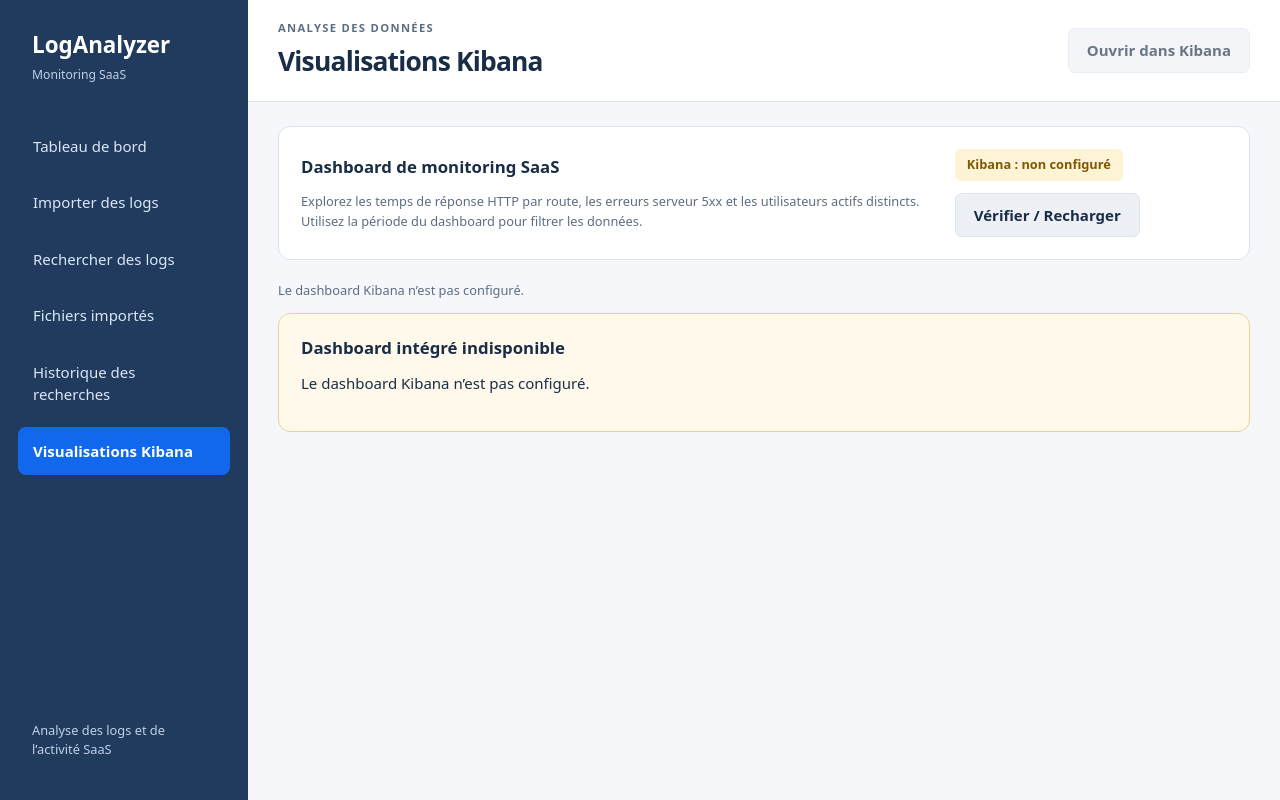
After one commit to BigData-LogAnalyser/loganalyzer-saas-monitoring, a Flask app: page /kibana in a window 1280 px wide. The commit adds this page. Run offline with Flask 3, Linux system fonts and the light colour scheme.

Commit message:
feat: intégrer Kibana et surveiller les six services

```diff
--- a/app/main.py
+++ b/app/main.py
@@ -621,3 +621,12 @@ else:
     from service_health import register_service_health
 
 register_service_health(app)
+
+
+# Dashboard Kibana intégré.
+if __package__:
+    from .kibana import register_kibana
+else:
+    from kibana import register_kibana
+
+register_kibana(app)
--- a/app/static/dashboard.css
+++ b/app/static/dashboard.css
@@ -470,7 +470,7 @@ tbody tr:focus-within {
 .services-heading .button { font-size: .8rem; }
 .services-list {
   display: grid;
-  grid-template-columns: repeat(5, minmax(0, 1fr));
+  grid-template-columns: repeat(6, minmax(0, 1fr));
   gap: 10px;
   list-style: none;
   margin: 0;
@@ -561,3 +561,16 @@ tbody tr:focus-within {
   display: flow-root;
   overflow: hidden;
 }
+
+/* Actions de l’en-tête : Swagger et import. */
+.topbar-actions {
+  display: flex;
+  flex-wrap: wrap;
+  align-items: center;
+  gap: 10px;
+  min-width: 0;
+}
+@media (max-width: 520px) {
+  .topbar-actions { width: 100%; }
+  .topbar-actions .button { flex: 1; }
+}
--- /dev/null
+++ b/app/static/kibana.css
@@ -0,0 +1,47 @@
+.kibana-intro {
+  display: flex;
+  justify-content: space-between;
+  align-items: center;
+  gap: 20px;
+}
+.kibana-intro .hint { margin-bottom: 0; max-width: 850px; }
+.kibana-controls { display: flex; flex-wrap: wrap; gap: 12px; align-items: center; }
+.kibana-state {
+  padding: 6px 12px;
+  border-radius: 6px;
+  font-size: .8rem;
+  font-weight: 650;
+  background: #edf1f6;
+}
+.kibana-state[data-state="available"] { background: #e7f5ed; color: #116441; }
+.kibana-state[data-state="degraded"],
+.kibana-state[data-state="disabled"],
+.kibana-state[data-state="unconfigured"] { background: #fff3d6; color: #805800; }
+.kibana-state[data-state="unavailable"] { background: #fff0f2; color: #9b1c30; }
+.kibana-embedded { padding: 0; overflow: hidden; }
+#kibana-frame {
+  display: block;
+  width: 100%;
+  height: max(760px, calc(100vh - 260px));
+  border: 0;
+  background: white;
+}
+.kibana-frame-help {
+  display: flex;
+  align-items: center;
+  justify-content: space-between;
+  flex-wrap: wrap;
+  gap: 12px;
+  padding: 16px 20px;
+  border-top: 1px solid var(--border);
+}
+.kibana-frame-help .hint { margin: 0; }
+.kibana-fallback { background: #fff9eb; border-color: #ebd397; }
+@media (max-width: 1000px) {
+  .kibana-intro { flex-direction: column; align-items: flex-start; }
+}
+@media (max-width: 520px) {
+  .kibana-controls, .kibana-frame-help .button { width: 100%; }
+  .kibana-controls .button { flex: 1; }
+  #kibana-frame { height: 1100px; }
+}
--- /dev/null
+++ b/app/static/kibana.js
@@ -0,0 +1,86 @@
+"use strict";
+(() => {
+  const byId = (id) => document.getElementById(id);
+  const frame = byId("kibana-frame");
+  const embedded = byId("kibana-embedded");
+  const fallback = byId("kibana-fallback");
+  const state = byId("kibana-state");
+  const message = byId("kibana-status");
+  const retry = byId("kibana-retry");
+  let busy = false;
+  let displayProblem = false;
+
+  function showFallback(text) {
+    embedded.hidden = true;
+    fallback.hidden = false;
+    byId("kibana-fallback-message").textContent = text;
+    frame.removeAttribute("src");
+  }
+
+  async function check(force = false) {
+    if (busy || (document.hidden && !force)) return;
+    busy = true;
+    retry.disabled = true;
+    const controller = new AbortController();
+    const timeout = setTimeout(() => controller.abort(), 7000);
+
+    if (force) {
+      displayProblem = false;
+      frame.removeAttribute("src");
+    }
+
+    try {
+      const response = await fetch("/api/v1/kibana/status", {
+        signal: controller.signal, cache: "no-store",
+      });
+      if (!response.ok) throw new Error("status");
+      const data = await response.json();
+      const labels = {
+        available: "Kibana : disponible",
+        degraded: "Kibana : dégradé",
+        unavailable: "Kibana : indisponible",
+        unconfigured: "Kibana : non configuré",
+        disabled: "Affichage intégré désactivé",
+      };
+      state.dataset.state = data.state;
+      state.textContent = labels[data.state] || "Kibana : état inconnu";
+      message.textContent = data.message;
+
+      if (data.can_embed && frame.dataset.src && !displayProblem) {
+        fallback.hidden = true;
+        embedded.hidden = false;
+        if (!frame.hasAttribute("src")) frame.src = frame.dataset.src;
+      } else if (!displayProblem) {
+        showFallback(data.message);
+      }
+    } catch (error) {
+      state.dataset.state = "unavailable";
+      state.textContent = "Kibana : vérification impossible";
+      message.textContent = "La disponibilité ne peut pas être vérifiée.";
+      showFallback("Réessayez ou ouvrez le dashboard directement dans Kibana.");
+    } finally {
+      clearTimeout(timeout);
+      retry.disabled = false;
+      busy = false;
+    }
+  }
+
+  retry.addEventListener("click", () => check(true));
+  byId("kibana-display-error").addEventListener("click", () => {
+    displayProblem = true;
+    showFallback(
+      "Le dashboard ne s’affiche pas correctement ici. " +
+      "Ouvrez-le dans Kibana ou utilisez « Vérifier / Recharger »."
+    );
+    message.textContent = "Problème d’affichage signalé.";
+  });
+  frame.addEventListener("error", () => {
+    displayProblem = true;
+    showFallback("Le chargement a échoué. Ouvrez le dashboard dans Kibana.");
+  });
+  document.addEventListener("visibilitychange", () => {
+    if (!document.hidden) check();
+  });
+  check();
+  setInterval(() => check(), 30000);
+})();
--- a/app/static/services_health.js
+++ b/app/static/services_health.js
@@ -9,7 +9,7 @@
   const checked = byId("services-checked");
 
   const names = [
-    "Webapp Flask", "Elasticsearch", "MongoDB", "Redis", "Logstash",
+    "Webapp Flask", "Elasticsearch", "MongoDB", "Redis", "Logstash", "Kibana",
   ];
   const labels = {
     available: "Disponible",
--- a/app/templates/files.html
+++ b/app/templates/files.html
@@ -27,7 +27,7 @@
   <a href="{{ url_for('search.search_page') }}">Rechercher des logs</a>
   <a href="{{ url_for('files.files_page') }}" aria-current="page">Fichiers importés</a>
   <a href="{{ url_for('search_history.history_page') }}">Historique des recherches</a>
-  <a href="{{ url_for('api_docs.swagger_ui') }}">Swagger</a>
+  <a href="{{ url_for('kibana.kibana_page') }}">Visualisations Kibana</a>
 </nav>
     <p class="sidebar-note">Analyse des logs et de l’activité SaaS</p>
   </aside>
@@ -49,7 +49,7 @@
   <a href="{{ url_for('search.search_page') }}">Rechercher des logs</a>
   <a href="{{ url_for('files.files_page') }}" aria-current="page">Fichiers importés</a>
   <a href="{{ url_for('search_history.history_page') }}">Historique des recherches</a>
-  <a href="{{ url_for('api_docs.swagger_ui') }}">Swagger</a>
+  <a href="{{ url_for('kibana.kibana_page') }}">Visualisations Kibana</a>
 </nav>
     </details>
 <main id="main-content">
--- a/app/templates/import.html
+++ b/app/templates/import.html
@@ -17,7 +17,7 @@
   <a href="{{ url_for('search.search_page') }}">Rechercher des logs</a>
   <a href="{{ url_for('files.files_page') }}">Fichiers importés</a>
   <a href="{{ url_for('search_history.history_page') }}">Historique des recherches</a>
-  <a href="{{ url_for('api_docs.swagger_ui') }}">Swagger</a>
+  <a href="{{ url_for('kibana.kibana_page') }}">Visualisations Kibana</a>
 </nav>
 {% endmacro %}
 
--- /dev/null
+++ b/app/templates/kibana.html
@@ -0,0 +1,112 @@
+<!doctype html>
+<html lang="fr">
+<head>
+  <meta charset="utf-8">
+  <meta name="viewport" content="width=device-width, initial-scale=1">
+  <title>Visualisations Kibana — LogAnalyzer</title>
+  <link rel="stylesheet"
+        href="{{ url_for('static', filename='dashboard.css') }}">
+  <link rel="stylesheet"
+        href="{{ url_for('static', filename='kibana.css') }}">
+  <script defer src="{{ url_for('static', filename='kibana.js') }}"></script>
+</head>
+{% macro navigation(label) %}
+<nav aria-label="{{ label }}">
+  <a href="/dashboard">Tableau de bord</a>
+  <a href="{{ url_for('home') }}">Importer des logs</a>
+  <a href="/logs">Rechercher des logs</a>
+  <a href="/files">Fichiers importés</a>
+  <a href="/search-history">Historique des recherches</a>
+  <a href="{{ url_for('kibana.kibana_page') }}" aria-current="page">
+    Visualisations Kibana
+  </a>
+</nav>
+{% endmacro %}
+<body>
+<a class="skip-link" href="#main-content">Aller au contenu</a>
+<div class="app-shell">
+  <aside class="sidebar">
+    <a class="brand" href="/dashboard">
+      LogAnalyzer<span>Monitoring SaaS</span>
+    </a>
+    {{ navigation('Navigation principale') }}
+    <p class="sidebar-note">Analyse des logs et de l’activité SaaS</p>
+  </aside>
+  <div class="workspace">
+    <header class="topbar">
+      <div>
+        <p class="eyebrow">ANALYSE DES DONNÉES</p>
+        <h1>Visualisations Kibana</h1>
+      </div>
+      {% if kibana.dashboard_url %}
+      <a class="button button-outline" href="{{ kibana.dashboard_url }}"
+         target="_blank" rel="noopener noreferrer">
+        Ouvrir dans Kibana ↗
+      </a>
+      {% else %}
+      <button class="button button-secondary" disabled
+              title="Le dashboard Kibana n’est pas configuré">
+        Ouvrir dans Kibana
+      </button>
+      {% endif %}
+    </header>
+
+    <details class="mobile-navigation">
+      <summary>Menu de navigation</summary>
+      {{ navigation('Navigation mobile') }}
+    </details>
+
+    <main id="main-content">
+      <section class="panel kibana-intro">
+        <div>
+          <h2>Dashboard de monitoring SaaS</h2>
+          <p class="hint">
+            Explorez les temps de réponse HTTP par route, les erreurs
+            serveur 5xx et les utilisateurs actifs distincts.
+            Utilisez la période du dashboard pour filtrer les données.
+          </p>
+        </div>
+        <div class="kibana-controls">
+          <span id="kibana-state" class="kibana-state"
+                data-state="checking">Vérification…</span>
+          <button id="kibana-retry" class="button button-secondary"
+                  type="button">Vérifier / Recharger</button>
+        </div>
+      </section>
+
+      <p id="kibana-status" class="hint" role="status" aria-live="polite">
+        Vérification de la disponibilité du dashboard…
+      </p>
+
+      <section id="kibana-fallback" class="panel kibana-fallback" hidden
+               aria-labelledby="kibana-fallback-title">
+        <h2 id="kibana-fallback-title">Dashboard intégré indisponible</h2>
+        <p id="kibana-fallback-message">
+          Vous pouvez ouvrir le dashboard directement dans Kibana.
+        </p>
+        {% if kibana.dashboard_url %}
+        <a class="button button-outline" href="{{ kibana.dashboard_url }}"
+           target="_blank" rel="noopener noreferrer">Ouvrir dans Kibana ↗</a>
+        {% endif %}
+      </section>
+
+      <section id="kibana-embedded" class="panel kibana-embedded" hidden
+               aria-label="Dashboard Kibana intégré">
+        <iframe id="kibana-frame" title="Monitoring SaaS — Dashboard Kibana"
+                data-src="{{ kibana.embed_url }}"
+                referrerpolicy="strict-origin-when-cross-origin"
+                allowfullscreen></iframe>
+        <div class="kibana-frame-help">
+          <p class="hint">
+            Si le dashboard reste vide ou affiche une erreur,
+            ouvrez-le dans Kibana ou réessayez.
+          </p>
+          <button id="kibana-display-error" class="button button-secondary"
+                  type="button">Signaler un problème d’affichage</button>
+        </div>
+      </section>
+    </main>
+  </div>
+</div>
+</body>
+</html>
--- a/app/templates/search.html
+++ b/app/templates/search.html
@@ -25,7 +25,7 @@
   <a href="{{ url_for('search.search_page') }}" aria-current="page">Rechercher des logs</a>
   <a href="{{ url_for('files.files_page') }}">Fichiers importés</a>
   <a href="{{ url_for('search_history.history_page') }}">Historique des recherches</a>
-  <a href="{{ url_for('api_docs.swagger_ui') }}">Swagger</a>
+  <a href="{{ url_for('kibana.kibana_page') }}">Visualisations Kibana</a>
 </nav>
     <p class="sidebar-note">Analyse des logs et de l’activité SaaS</p>
   </aside>
@@ -47,7 +47,7 @@
   <a href="{{ url_for('search.search_page') }}" aria-current="page">Rechercher des logs</a>
   <a href="{{ url_for('files.files_page') }}">Fichiers importés</a>
   <a href="{{ url_for('search_history.history_page') }}">Historique des recherches</a>
-  <a href="{{ url_for('api_docs.swagger_ui') }}">Swagger</a>
+  <a href="{{ url_for('kibana.kibana_page') }}">Visualisations Kibana</a>
 </nav>
     </details>
 <main id="main-content">
--- a/app/templates/search_history.html
+++ b/app/templates/search_history.html
@@ -18,7 +18,7 @@
   <a href="{{ url_for('files.files_page') }}">Fichiers importés</a>
   <a href="{{ url_for('search_history.history_page') }}"
      aria-current="page">Historique des recherches</a>
-  <a href="{{ url_for('api_docs.swagger_ui') }}">Swagger</a>
+  <a href="{{ url_for('kibana.kibana_page') }}">Visualisations Kibana</a>
 </nav>
 {% endmacro %}
 
--- a/docker-compose.yml
+++ b/docker-compose.yml
@@ -117,6 +117,10 @@ services:
       REDIS_HOST: "${REDIS_HOST}"
       REDIS_PORT: "${REDIS_PORT}"
       STATS_CACHE_TTL_SECONDS: "${STATS_CACHE_TTL_SECONDS:-60}"
+      KIBANA_PUBLIC_URL: "${KIBANA_PUBLIC_URL:-http://localhost:5602}"
+      KIBANA_INTERNAL_URL: "http://kibana:5601"
+      KIBANA_DASHBOARD_ID: "${KIBANA_DASHBOARD_ID:-9c0891b8-e4be-4eef-96e1-1c2c89af4c58}"
+      KIBANA_EMBED_ENABLED: "${KIBANA_EMBED_ENABLED:-true}"
     ports:
       - "127.0.0.1:${WEB_PORT}:8000"
     volumes:
```
Also changed, not shown: app/kibana.py (added, +141 -0 lines), app/service_health.py (+51 -1 lines), app/stats_docs.py (+8 -5 lines), app/templates/dashboard.html (+10 -6 lines), 1 other file.
